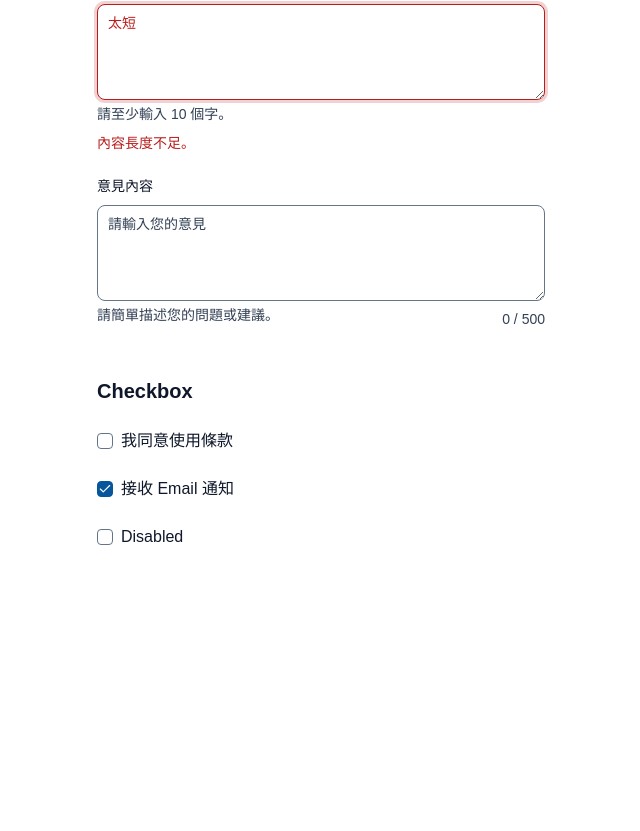
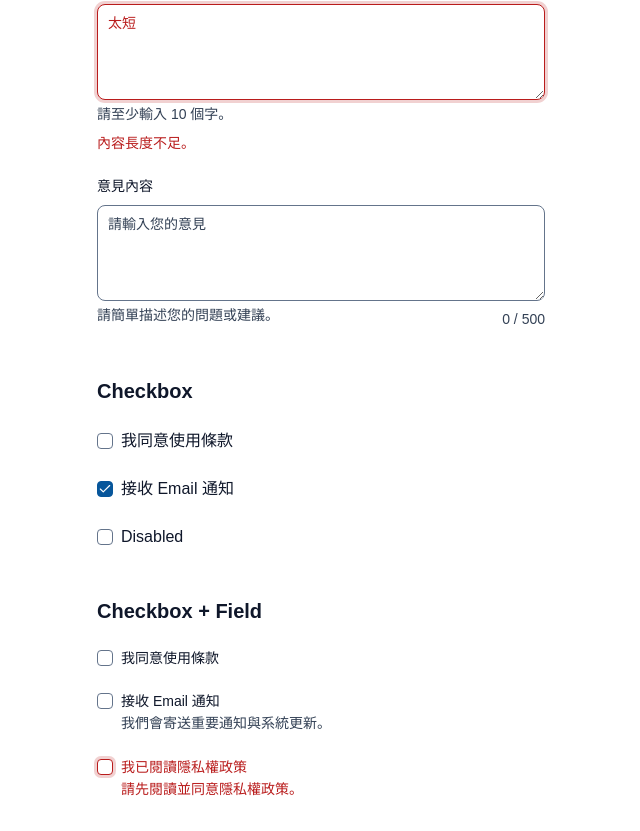
Before and after one commit to sufyspace/ui-kit-a11y, a React (Vite) app: page / in a window 1280 px wide. Shown: the part 3350-4181 px from the top of the page, without its empty margins (31-671 px from the left). Before the commit the page ends 3931 px from the top, so only its background shows below. Built offline with nearby package versions, Linux system fonts and the light colour scheme.

Commit message:
feat: integrate checkbox with field

```diff
--- a/src/App.tsx
+++ b/src/App.tsx
@@ -1,5 +1,5 @@
 import { Button } from "@/components/ui/button"
-import { Field, FieldDescription, FieldError, FieldLabel } from "@/components/ui/field"
+import {Field, FieldContent, FieldDescription, FieldError, FieldLabel} from "@/components/ui/field"
 import { Input } from "@/components/ui/input"
 import { Textarea } from "@/components/ui/textarea"
 import { Checkbox } from "@/components/ui/checkbox"
@@ -530,6 +530,59 @@ function App() {
                         </label>
                     </div>
                 </section>
+
+                <section className="mt-12 max-w-md space-y-6">
+                    <h2 className="text-xl font-semibold">
+                        Checkbox + Field
+                    </h2>
+
+                    <Field orientation="horizontal">
+                        <Checkbox id="terms-field" />
+
+                        <FieldLabel htmlFor="terms-field">
+                            我同意使用條款
+                        </FieldLabel>
+                    </Field>
+
+                    <Field orientation="horizontal">
+                        <Checkbox
+                            id="notifications"
+                            aria-describedby="notifications-description"
+                        />
+
+                        <FieldContent>
+                            <FieldLabel htmlFor="notifications">
+                                接收 Email 通知
+                            </FieldLabel>
+
+                            <FieldDescription id="notifications-description">
+                                我們會寄送重要通知與系統更新。
+                            </FieldDescription>
+                        </FieldContent>
+                    </Field>
+
+                    <Field
+                        orientation="horizontal"
+                        data-invalid="true"
+                    >
+                        <Checkbox
+                            id="privacy"
+                            aria-invalid="true"
+                            aria-describedby="privacy-error"
+                        />
+
+                        <FieldContent>
+                            <FieldLabel htmlFor="privacy">
+                                我已閱讀隱私權政策
+                            </FieldLabel>
+
+                            <FieldError id="privacy-error">
+                                請先閱讀並同意隱私權政策。
+                            </FieldError>
+                        </FieldContent>
+                    </Field>
+                </section>
+
             </div>
         </main>
     )
--- a/src/components/ui/field.tsx
+++ b/src/components/ui/field.tsx
@@ -88,6 +88,7 @@ function FieldContent({ className, ...props }: React.ComponentProps<"div">) {
   return (
     <div
       data-slot="field-content"
+      data-cui-slot="field-content"
       className={cn(
         "group/field-content flex flex-1 flex-col gap-0.5 leading-snug",
         className
```
